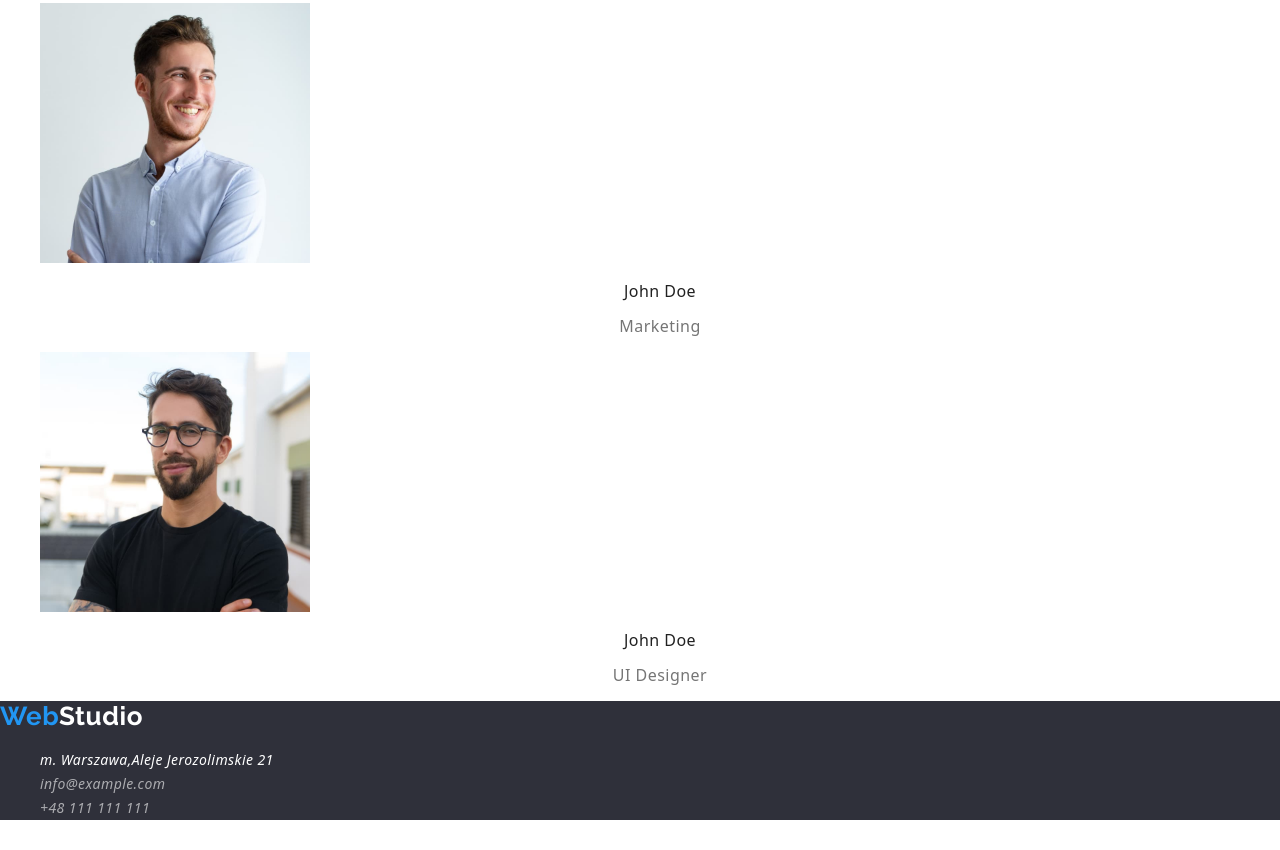
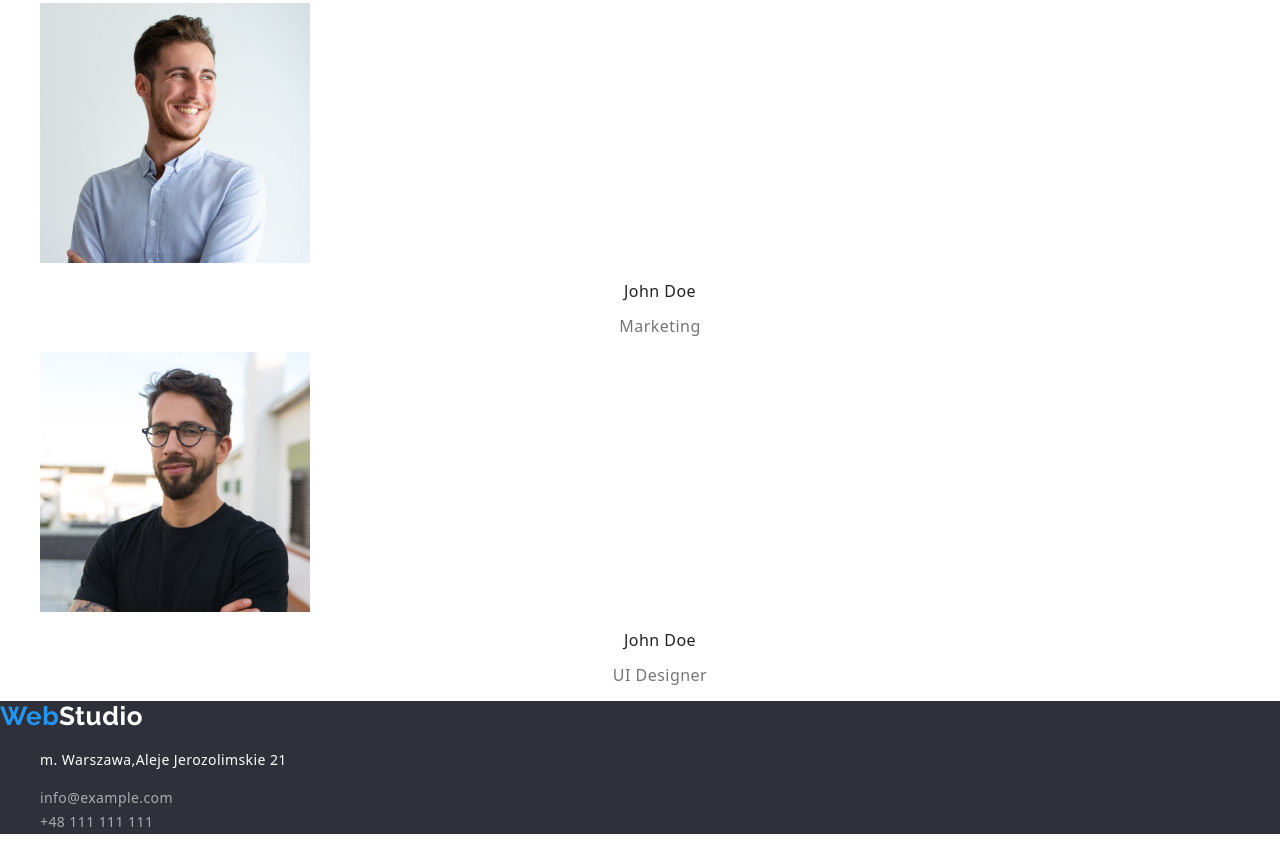
Before and after one commit to MSozanski/goit-markup-hw-03, a plain HTML site: page index.html in a window 1280 px wide. Shown: the part 1817-2667 px from the top of the page. Drawn offline with nearby package versions, Linux system fonts and the light colour scheme.

Commit message:
poprawa 5

```diff
--- a/css/styles.css
+++ b/css/styles.css
@@ -1,11 +1,11 @@
 :root {
-  --main-font: "Roboto", sans-serif;
-  --secondary-font: "Raleway", sans-serif;
+  --main-font: "Roboto";
+  --secondary-font: "Raleway";
   --main-color: #2196f3;
 }
 
-.body {
-  font-family: var(--main-font), var(--secondary-font);
+body {
+  font-family: var(--main-font), var(--secondary-font), sans-serif;
 }
 
 .list {
--- a/index.html
+++ b/index.html
@@ -169,16 +169,10 @@
       <a href="index.html" class="navigation-logo navigation-logo-foot"
         ><span class="navigation-logo-blue"> Web</span>Studio</a
       >
-      <address class="addres">
+      <address class="address">
         <ul class="navigation-list">
           <li class="address-map-foot-item list">
-            <a
-              class="address-map-foot link"
-              href="https://goo.gl/maps/G4rR7pXP5CTATN6b7"
-              target="blank"
-            >
-              m. Warszawa,Aleje Jerozolimskie 21</a
-            >
+            <p class="address-map-foot">m. Warszawa,Aleje Jerozolimskie 21</p>
           </li>
           <li class="adress-foot-item list">
             <a class="adress-foot link" href="mailto:info@example.com"
```
Also changed, not shown: portfolio.html (+2 -8 lines).
